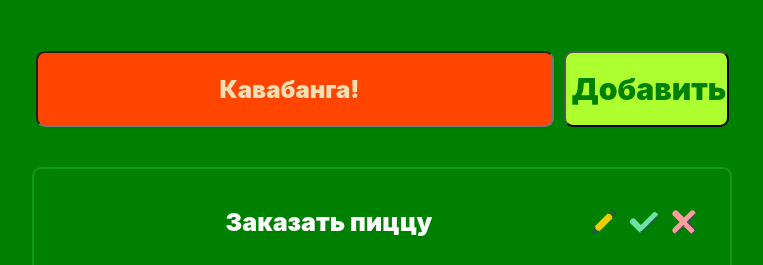
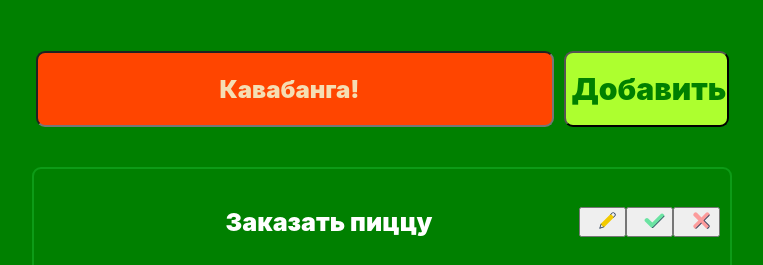
Before and after one commit to PolinaTsushko/to-do-list, a plain HTML site: page index.html in a window 1280 px wide. Shown: the part 535-800 px from the top of the page, without its empty margins (258-1021 px from the left). Drawn offline with Linux system fonts and the light colour scheme.

Commit message:
index.html fixes

```diff
--- a/index.html
+++ b/index.html
@@ -5,6 +5,7 @@
     <meta charset="UTF-8" />
     <meta name="viewport" content="width=device-width, initial-scale=1.0" />
     <link rel="stylesheet" href="./index.css" />
+    <script src="script.js" type="module" defer></script>
     <title>Templates</title>
 </head>
 
@@ -15,20 +16,26 @@
         <h2 class="subtitle">To-Do List</h2>
         <form class="form" name="item-form">
             <input type="text" class="form__input" placeholder="Кавабанга!" minlength="2" maxlength="20" id="about"
-                required/>
+                required />
             <button class="form__submit" type="submit">Добавить</button>
         </form>
         <ul class="list"></ul>
     </div>
-    <script src="script.js" type="module"></script>
+
     <footer class="footer">© Master Splinter and Co</footer>
 
     <template class="card-template">
         <li class="list__item">
             <span class="item__text">Какой-то текст</span>
-            <img class="edit" src="./images/edit.svg" width="30" alt="Редактировать" />
-            <img class="done" data-action="done" src="./images/done.svg" width="30" alt="Зачеркнуть" />
-            <img class="delete" src="./images/delete.svg" width="30" alt="Удалить" />
+            <button type="button" data-action="" class="btn-action edit">
+                <img class="edit" src="./images/edit.svg" width="21" alt="Редактировать" />
+            </button>
+            <button type="button" data-action="done" class="btn-action">
+                <img class="done" src="./images/done.svg" width="21" alt="Зачеркнуть" />
+            </button>
+            <button type="button" data-action="delete" class="btn-action delete">
+                <img class="delete" src="./images/delete.svg" width="21" alt="Удалить" />
+            </button>
         </li>
     </template>
 </body>
```
